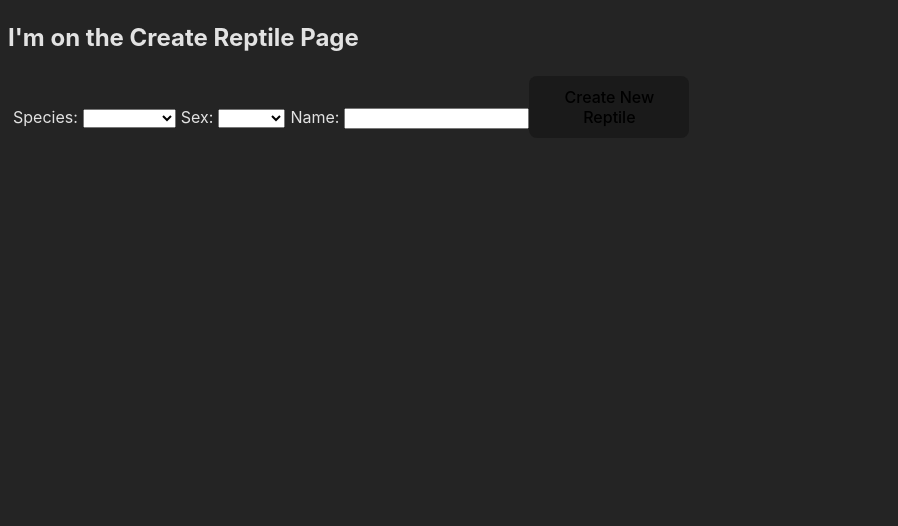
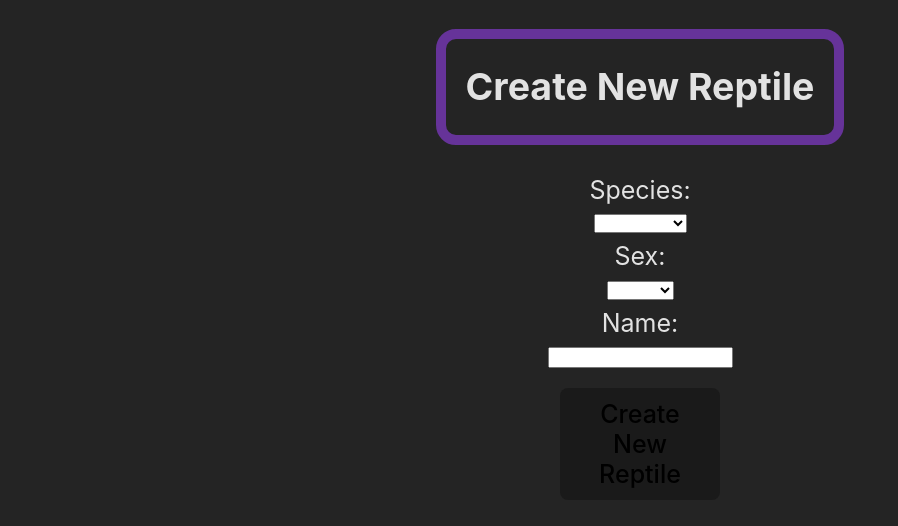
Before and after one commit to jeffeth-donaldson/cs5410_assn2_reptile_tracker, a React (Vite) app in the folder client/: page /createreptile in a window 1280 px wide. Shown: the top 526 px of the page, without its empty margins (0-898 px from the left). Built offline with nearby package versions, Linux system fonts and the light colour scheme; sample sign-in values are in the browser's storage.

Commit message:
Finished up all of the CSS, still need to do the reptiles page.

```diff
--- a/client/src/pages/CreateReptile.tsx
+++ b/client/src/pages/CreateReptile.tsx
@@ -28,8 +28,8 @@ export const CreateReptile = () => {
     }
 
     return(<>
-    <h2>I'm on the Create Reptile Page</h2>
-    <form className="CreateRep" onSubmit={createreptile}>
+    <form className="signupPage" onSubmit={createreptile}>
+    <h2 className="box">Create New Reptile</h2>
         <label htmlFor="species1">Species:</label>
             <select name="species1" required>
                 <option disabled selected></option>
@@ -46,7 +46,9 @@ export const CreateReptile = () => {
             </select>
         <label htmlFor="name1">Name:</label>
             <input name="name1" type="text" value={name} onChange={e => setName(e.target.value)}></input>
-    <button type="submit">Create New Reptile</button>
+    <div className="space">
+        <button type="submit">Create New Reptile</button>
+    </div>
 
     </form>
     </>)
--- a/client/src/pages/Dashboard.tsx
+++ b/client/src/pages/Dashboard.tsx
@@ -14,7 +14,7 @@ export const Dashboard = () => {
     <h2 className="filledBox">Dashboard</h2>
     <ScheduleView />
     <Reptiles />
-    <div><button onClick={() => {navigate('/createreptile')}}>New Reptile</button></div>
+    <div className="space"><button onClick={() => {navigate('/createreptile')}}>New Reptile</button></div>
     <button onClick={() =>{
         setToken("");
         navigate('/')
```
